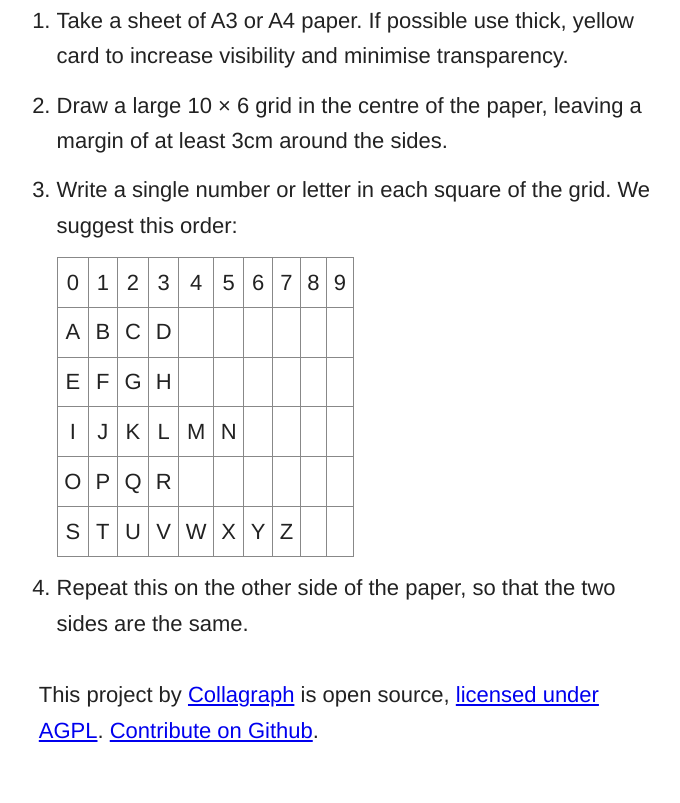
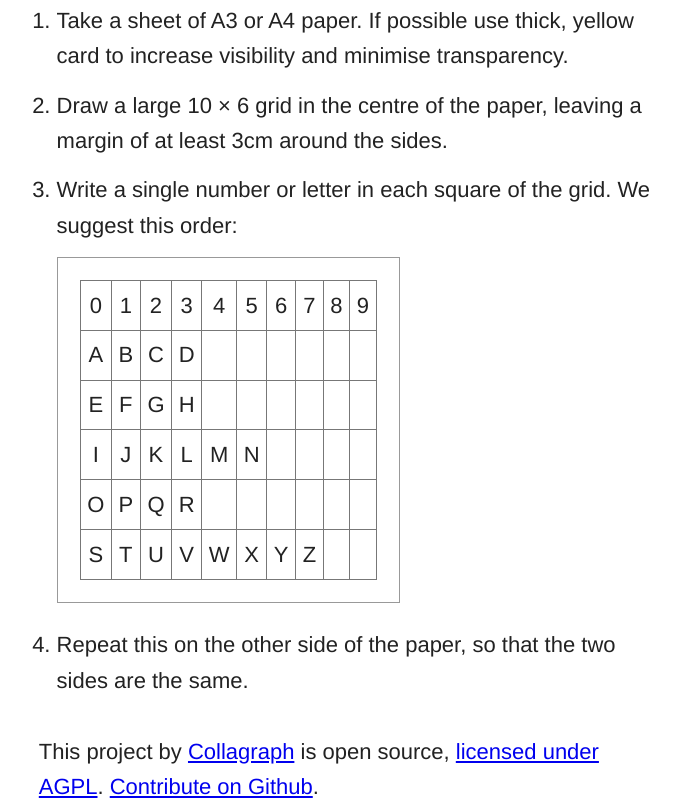
Before and after one commit to collagraph/alphabetboard, a plain HTML site: page index.html in a window 1280 px wide. Shown: the part 526-1329 px from the top of the page, without its empty margins (294-974 px from the left). Drawn offline with Linux system fonts and the light colour scheme.

Commit message:
add table padding

```diff
--- a/style.css
+++ b/style.css
@@ -101,7 +101,13 @@ td {
     vertical-align: top;
     font-weight: normal;
     padding: .3em;
-    border: 1px #888 solid;
+    border: 1px #777 solid;
+}
+
+.table-alphabetboard {
+    display: inline-block;
+    padding: 1em;
+    border: 1px #999 solid;
 }
 
 .figure-image {
```
